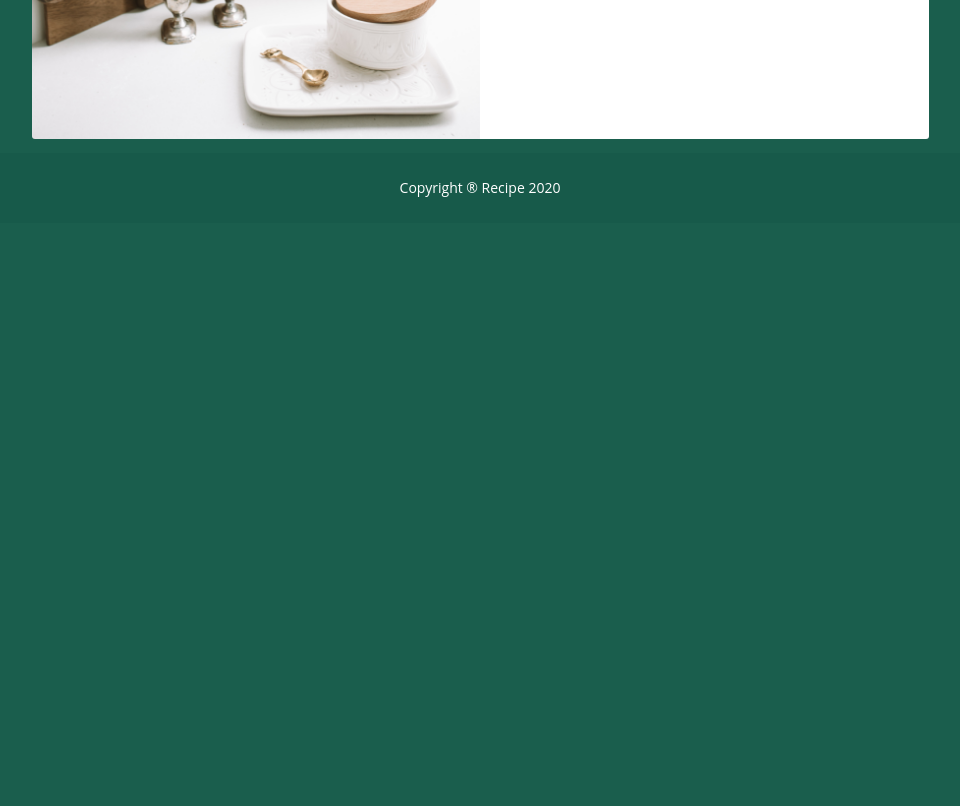
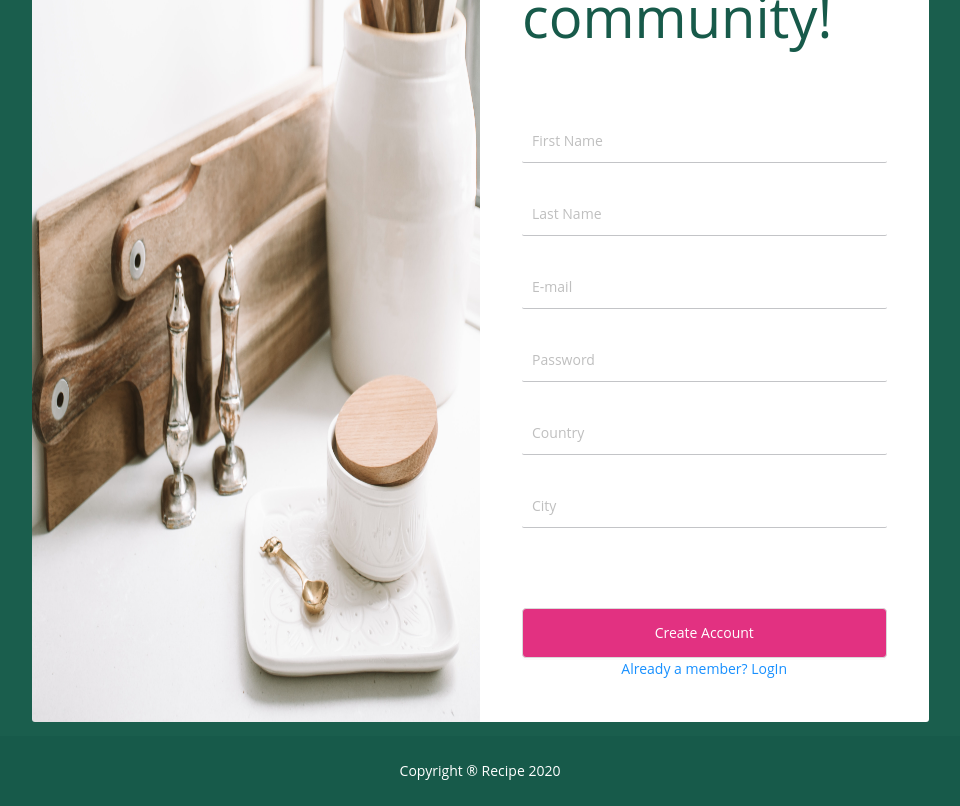
Before and after one commit to papadopan/recipes-fsnd, a React (Create React App) app in the folder ui/: page /signup in a window 1280 px wide. Shown: the part 500-1306 px from the top of the page, without its empty margins (160-1120 px from the left). Before the commit the page ends 800 px from the top, so only its background shows below. Built offline with nearby package versions, Linux system fonts and the light colour scheme.

Commit message:
global: update schema and signup screen

```diff
--- a/ui/src/components/Index/App.js
+++ b/ui/src/components/Index/App.js
@@ -1,4 +1,4 @@
-import React, { useEffect } from "react";
+import React from "react";
 import { connect } from "react-redux";
 import RecipeHeader from "../Header";
 import Recipes from "../Recipes";
@@ -6,7 +6,7 @@ import RecipeDetails from "../Recipes/RecipeDetails";
 import Cook from "../Cook";
 import Form from "../Form";
 import Welcome from "../Welcome";
-import Signup from "../SignUpForm";
+import Signup from "../SignUp";
 import Footer from "../Footer";
 import { Layout } from "antd";
 import styled from "styled-components";
@@ -27,10 +27,6 @@ const AntFooter = styled(Layout.Footer)`
 const AntContent = styled(Content)``;
 
 function App({ user, login }) {
-  useEffect(() => {
-    console.log("Antonios");
-    return () => {};
-  }, []);
   return (
     <Layout>
       <AntHeader>
@@ -40,7 +36,7 @@ function App({ user, login }) {
         <Switch>
           <Route exact path="/" component={Recipes} />
           <Route exact path="/login" component={Welcome} />
-          <Route exact path="/signup" component={Signup} />
+          <Route path="/signup" component={Signup} />
           <Route exact path="/recipe" component={Recipes} />
           <Route path="/recipe/:id" component={RecipeDetails} />
           <Route path="/create" component={Form} />
--- a/ui/src/components/SignUpForm/SignUp.js
+++ b/ui/src/components/SignUp/SignUp.js
@@ -1,9 +1,10 @@
 import React from "react";
 import PropTypes from "prop-types";
+import styled from "styled-components";
+import SignUpForm from "./SignUpForm";
 import { Row, Col, Space } from "antd";
-import styled from "styled-components";
+
 import login from "../../utils/images/login.jpg";
-
 const MainDiv = styled.div`
   background: var(--color-secondary);
   padding: 1em 3em;
@@ -26,6 +27,7 @@ const Title = styled.h1`
 
 const Img = styled.img`
   width: 100%;
+  height: 100%;
   border-top-left-radius: 3px;
   border-bottom-left-radius: 3px;
 `;
@@ -34,18 +36,24 @@ const SignUp = (props) => {
   return (
     <MainDiv>
       <Row justify="center" align="center">
-        <Col xs={24} sm={12} md={9} lg={9} xl={9}>
+        <Col span={9}>
           <Img src={login} />
         </Col>
-        <Col xs={24} sm={12} md={9} lg={9} xl={9}>
+        <Col span={9}>
           <FormDiv>
-            <Row justify="middle" align="center" style={{ height: "100%" }}>
+            <Row
+              justify="middle"
+              align="center"
+              style={{ height: "100%", padding: "3em" }}
+            >
               <Col>
                 <Space direction="vertical" size={60}>
                   <div>
-                    <Title>Hello,</Title>
-                    <Title>welcome back</Title>
+                    <Title>
+                      Welcome to the largest pro home cooks community!
+                    </Title>
                   </div>
+                  <SignUpForm />
                 </Space>
               </Col>
             </Row>
--- /dev/null
+++ b/ui/src/components/SignUp/SignUpForm.js
@@ -0,0 +1,140 @@
+import React from "react";
+import PropTypes from "prop-types";
+import { Form, Button } from "antd";
+import * as Yup from "yup";
+import { Formik, Field } from "formik";
+import { TextComponent, PasswordComponent } from "../common/FormComponents";
+import { connect } from "react-redux";
+import { loginUser } from "../../actions/auth";
+import { Row, Col, Spin } from "antd";
+import styled from "styled-components";
+import { Link } from "react-router-dom";
+
+const MainDiv = styled.div`
+  margin: 10px;
+`;
+
+const SubmitButton = styled(Button)`
+  height: 50px;
+  width: 100%;
+  max-width: 380px;
+  margin: 50px 0 0 0;
+  background: var(--color-button);
+  border-radius: 4px;
+  color: var(--color-white);
+`;
+
+const Div = styled.div`
+  text-align: center;
+  width: 100%;
+  margin-top: 5px;
+  display: flex;
+  flex-direction: column;
+  align-items: center;
+`;
+
+const SignUpForm = ({ login, loading, error }) => {
+  if (loading) {
+    return (
+      <Row align="center" justify="center">
+        <Col>
+          <Spin />
+        </Col>
+      </Row>
+    );
+  }
+  return (
+    <Formik
+      initialValues={{
+        first_name: "",
+        last_name: "",
+        country: "",
+        city: "",
+        email: "",
+        _password: "",
+      }}
+      onSubmit={(values, actions) => {
+        login(values);
+        actions.setSubmitting(false);
+      }}
+      validationSchema={Yup.object({
+        first_name: Yup.string()
+          .required("Your name is required")
+          .min(2, "Too short name")
+          .max(20, "Too long name"),
+        last_name: Yup.string()
+          .required("Last name is required")
+          .min(3, "Too short last name")
+          .max(30, "Too long last name"),
+        country: Yup.string()
+          .required("Country is required")
+          .min(2, "Country too short")
+          .max(30, "Country name too long"),
+        city: Yup.string()
+          .required("City is required")
+          .min(3, "City name too short")
+          .max(30, "City name too long"),
+        email: Yup.string()
+          .email("make sure your email format is correct")
+          .required("Email is mandatory"),
+        _password: Yup.string()
+          .required("Password is a required property")
+          .matches(
+            /(?=.*\d)(?=.*[a-z])(?=.*[A-Z]).{8,15}$/,
+            "one uppercase, one lowercase, one number"
+          ),
+      })}
+    >
+      {({ isSubmitting, handleSubmit }) => (
+        <Form>
+          <Field
+            name="first_name"
+            placeholder="First Name"
+            component={TextComponent}
+          />
+          <Field
+            name="last_name"
+            placeholder="Last Name"
+            component={TextComponent}
+          />
+          <Field name="email" placeholder="E-mail" component={TextComponent} />
+          <Field
+            name="_password"
+            placeholder="Password"
+            component={PasswordComponent}
+          />
+          <Field
+            name="country"
+            placeholder="Country"
+            component={TextComponent}
+          />
+          <Field name="city" placeholder="City" component={TextComponent} />
+          <MainDiv>{error && error.message}</MainDiv>
+          <Div>
+            <SubmitButton
+              onClick={handleSubmit}
+              disabled={isSubmitting}
+              type="submit"
+            >
+              Create Account
+            </SubmitButton>
+            <Link to="/signup">Already a member? LogIn</Link>
+          </Div>
+        </Form>
+      )}
+    </Formik>
+  );
+};
+
+SignUpForm.propTypes = {};
+
+const mapStateToProps = (state) => ({
+  loading: state.auth.loading,
+  error: state.auth.error,
+});
+
+const mapDispatchToProps = (dispatch) => ({
+  login: (data) => dispatch(loginUser(data)),
+});
+
+export default connect(mapStateToProps, mapDispatchToProps)(SignUpForm);
```
Also changed, not shown: ui/src/components/SignUp/index.js (renamed from ui/src/components/SignUpForm/index.js), 2 other files (tests, documents, lock files or other folders).
